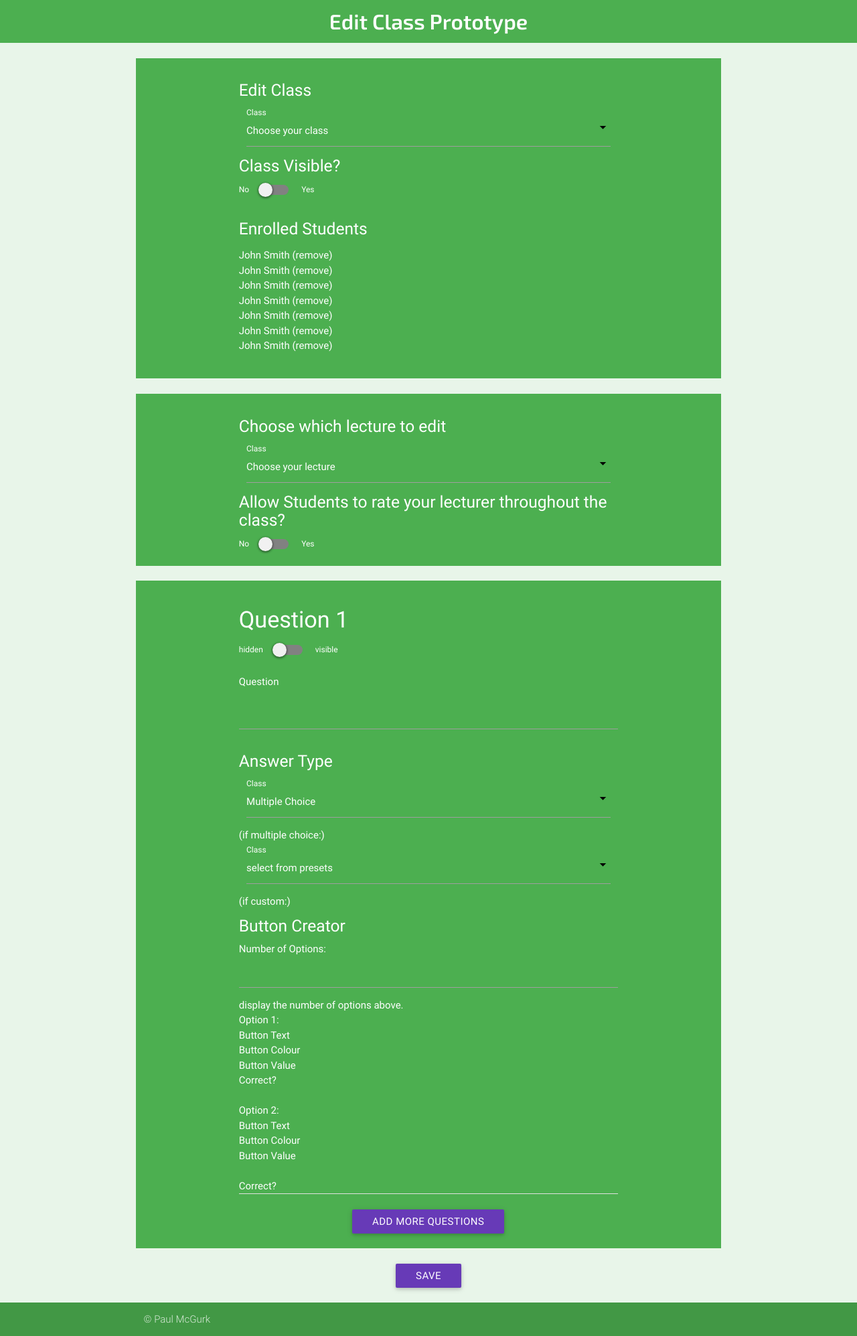
After one commit to pmcgurk/Classroom-Clicker, a PHP site: page /prototypes/editclass/index.html in a window 1280 px wide. The commit adds this page. Shown: the whole page at 67% size. Run offline with PHP 8.4, Linux system fonts and the light colour scheme; some libraries are stand-ins or nearby versions.

Commit message:
Work towards Edit Class interface.

```diff
--- a/app/css/style.css
+++ b/app/css/style.css
@@ -12,11 +12,13 @@
   .logo {
       font-family: 'Exo 2', sans-serif;
   }
+
   .welcome-text {
       display: block;
       margin-left: auto;
       margin-right: auto;
   }
+
   footer.page-footer {
       margin: 0;
   }
@@ -37,3 +39,63 @@
       <!--display: none;
       -->
   }
+
+  .card {
+      overflow: visible;
+  }
+  /* label color */
+
+  .input-field label {
+      color: #FFF;
+  }
+  /* label focus color */
+
+  .input-field input[type=text]:focus + label {
+      color: #FFF;
+  }
+  /* label underline focus color */
+
+  .input-field input[type=text]:focus {
+      border-bottom: 1px solid #FFF;
+      box-shadow: 0 1px 0 0 #FFF;
+  }
+  /* valid color */
+
+  .input-field input[type=text].valid {
+      border-bottom: 1px solid #FFF;
+      box-shadow: 0 1px 0 0 #FFF;
+  }
+  /* invalid color */
+
+  .input-field input[type=text].invalid {
+      border-bottom: 1px solid #FFF;
+      box-shadow: 0 1px 0 0 #FFF;
+  }
+  /* icon prefix focus color */
+
+  .input-field .prefix.active {
+      color: #FFF;
+  }
+
+  textarea.materialize-textarea:focus:not([readonly]) + label {
+      color: #FFF;
+  }
+
+  label {
+      color: #FFF;
+  }
+
+  .switch label input[type="checkbox"]:checked + .lever::after {
+      background-color: #673AB7;
+  }
+
+  .switch label input[type="checkbox"]:checked + .lever {
+      background-color: #673AB7;
+  }
+
+  .dropdown-content li > span {
+      font-size: 1.2rem;
+      color: #673AB7;
+      display: block;
+      padding: 1rem;
+  }
--- /dev/null
+++ b/app/prototypes/editclass/index.html
@@ -0,0 +1,260 @@
+<!DOCTYPE html>
+<html lang="en">
+
+<head>
+    <meta http-equiv="Content-Type" content="text/html; charset=UTF-8" />
+    <meta charset="UTF-8" name="theme-color" content="#43a047">
+    <meta name="viewport" content="width=device-width, initial-scale=1, maximum-scale=1.0, user-scalable=no" />
+    <meta name="mobile-web-app-capable" content="yes">
+    <meta name="apple-mobile-web-app-capable" content="yes">
+    <link href="../../css/materialize.min.css" type="text/css" rel="stylesheet" media="screen,projection" />
+    <link href="../../css/font-awesome.min.css" type="text/css" rel="stylesheet" media="screen,projection" />
+    <link href="../../css/style.css" type="text/css" rel="stylesheet" media="screen,projection" />
+    <link rel="icon" href="img/icon.png" />
+    <link rel="apple-touch-icon" href="img/icon.png" />
+    <link href='https://fonts.googleapis.com/css?family=Exo+2:600' rel='stylesheet' type='text/css'>
+    <title>Clicker</title>
+</head>
+<header>
+    <div class="navbar-fixed">
+        <nav>
+            <div class="nav-wrapper green">
+                <a class="brand-logo center">
+                    <span id="pageName" class="logo center" value="home">Edit Class Prototype</span>
+                </a>
+            </div>
+        </nav>
+    </div>
+</header>
+<main class="green lighten-5 white-text">
+    <div class="col s12 m12 l12">
+        <div class="container">
+            <div class="row">
+                <br>
+                <div class="green">
+                    <div class="container">
+                        <br>
+                        <h5>Edit Class</h5>
+                        <div id="addquestionsection">
+                            <div class="input-field col s12">
+                                <select>
+                                    <option value="" disabled selected>Choose your class</option>
+                                    <option value="1">CS408</option>
+                                    <option value="2">CS409</option>
+                                    <option value="3">CS410</option>
+                                    <option value="3">new class...</option>
+                                </select>
+                                <label>Class</label>
+                            </div>
+                        </div>
+                        <h5>Class Visible?</h5>
+                        <div class="switch">
+                            <label>
+                                No
+                                <input type="checkbox">
+                                <span class="lever"></span> Yes
+                            </label>
+                        </div>
+                        <br>
+                        <h5>Enrolled Students</h5>
+                        <ul>
+                            <li>John Smith (remove)</li>
+                            <li>John Smith (remove)</li>
+                            <li>John Smith (remove)</li>
+                            <li>John Smith (remove)</li>
+                            <li>John Smith (remove)</li>
+                            <li>John Smith (remove)</li>
+                            <li>John Smith (remove)</li>
+                        </ul>
+                        <br>
+                    </div>
+                </div>
+                <br>
+                <div class="green">
+                    <div class="container">
+                        <br>
+                        <h5>Choose which lecture to edit</h5>
+                        <div class="input-field col s12">
+                            <select>
+                                <option value="" disabled selected>Choose your lecture</option>
+                                <option value="1">Lecture 1 - 01/03/16</option>
+                                <option value="2">Lecture 2 - 08/03/16</option>
+                                <option value="3">Lecture 3 - 15/03/16</option>
+                                <option value="3">new lecture...</option>
+                            </select>
+                            <label>Class</label>
+                        </div>
+                        <br>
+                        <h5>Allow Students to rate your lecturer throughout the class? </h5>
+                        <div class="switch">
+                            <label>
+                                No
+                                <input type="checkbox">
+                                <span class="lever"></span> Yes
+                            </label>
+                        </div>
+                        <br>
+                    </div>
+
+                </div>
+                <br>
+                <div class="green">
+                    <div class="container">
+                        <div id="questions">
+                            <br>
+                            <h4>Question 1</h4>
+                            <div class="switch">
+                                <label>
+                                    hidden
+                                    <input type="checkbox">
+                                    <span class="lever"></span> visible
+                                </label>
+                            </div>
+                            <div class="row">
+                                <form class="col s12">
+                                    <div class="row">
+                                        <div class="input-field col s12">
+                                            <textarea id="textarea1" class="materialize-textarea"></textarea>
+                                            <label for="textarea1">Question</label>
+                                        </div>
+                                    </div>
+                                </form>
+                            </div>
+                            <h5>Answer Type</h5>
+                            <div class="input-field col s12">
+                                <select>
+                                    <option value="1" selected>Multiple Choice</option>
+                                    <option value="2">Input Box</option>
+                                </select>
+                                <label>Class</label>
+                            </div>
+                            (if multiple choice:)
+                            <div class="input-field col s12">
+                                <select>
+                                    <option value="0" selected disabled>select from presets</option>
+                                    <option value="1">true / false</option>
+                                    <option value="2">ABCD</option>
+                                    <option value="3">1234</option>
+                                    <option value="3">custom...</option>
+                                </select>
+                                <label>Class</label>
+                            </div>
+                            <br> (if custom:)
+                            <div class="buttonCreator">
+                                <h5>Button Creator</h5> Number of Options:
+                                <input id="optionNumber" type="text">
+                                <div class="buttonOptions">
+                                    display the number of options above.
+                                    <br>Option 1:
+                                    <br>Button Text
+                                    <br>Button Colour
+                                    <br>Button Value
+                                    <br>Correct?
+                                    <br>
+                                    <br>Option 2:
+                                    <br>Button Text
+                                    <br>Button Colour
+                                    <br>Button Value
+                                    <br>
+                                    <br>Correct?
+                                </div>
+                            </div>
+                            <div class="divider"></div>
+                            <br>
+                        </div>
+                        <div class="center-align">
+                            <a id="addQuestionForm" class="waves-effect waves-light btn deep-purple">Add More Questions</a>
+                            <br>
+                            <br>
+                        </div>
+                    </div>
+                </div>
+                <div class="center-align">
+                    <br>
+                    <a id="saveQuestions" class="waves-effect waves-light btn deep-purple">Save</a>
+                    <br>
+                    <br>
+                </div>
+
+            </div>
+        </div>
+    </div>
+</main>
+<footer class="page-footer green darken-1">
+    <div class="footer-copyright">
+        <div class="container">
+            © Paul McGurk
+        </div>
+    </div>
+</footer>
+<script src="https://code.jquery.com/jquery-2.1.1.min.js"></script>
+<script src="../../js/materialize.min.js"></script>
+<script src="https://cdnjs.cloudflare.com/ajax/libs/handlebars.js/3.0.1/handlebars.min.js"></script>
+<script src="js/js.js"></script>
+<script id="buttonTemplate" type="text/x-handlebars-template">
+    <a class='waves-effect waves-light btn {{colour}}' value='{{value}}'>{{text}}</a>
+</script>
+<script id="questionFormTemplate" type="text/x-handlebars-template">
+    <br>
+    <h4>Question {{questionnumber}}</h4>
+    <div class="switch">
+        <label>
+            hidden
+            <input type="checkbox">
+            <span class="lever"></span> visible
+        </label>
+    </div>
+    <div class="row">
+        <form class="col s12">
+            <div class="row">
+                <div class="input-field col s12">
+                    <textarea id="textarea1" class="materialize-textarea"></textarea>
+                    <label for="textarea1">Question</label>
+                </div>
+            </div>
+        </form>
+    </div>
+    <h5>Answer Type</h5>
+    <div class="input-field col s12">
+        <select>
+            <option value="1" selected>Multiple Choice</option>
+            <option value="2">Input Box</option>
+        </select>
+        <label>Class</label>
+    </div>
+    (if multiple choice:)
+    <div class="input-field col s12">
+        <select>
+            <option value="0" selected disabled>select from presets</option>
+            <option value="1">true / false</option>
+            <option value="2">ABCD</option>
+            <option value="3">1234</option>
+            <option value="3">custom...</option>
+        </select>
+        <label>Class</label>
+    </div>
+    <br> (if custom:)
+    <div class="buttonCreator">
+        <h5>Button Creator</h5> Number of Options:
+        <input id="optionNumber" type="text">
+        <div class="buttonOptions">
+            display the number of options above.
+            <br>Option 1:
+            <br>Button Text
+            <br>Button Colour
+            <br>Button Value
+            <br>Correct?
+            <br>
+            <br>Option 2:
+            <br>Button Text
+            <br>Button Colour
+            <br>Button Value
+            <br>
+            <br>Correct?
+        </div>
+    </div>
+    <div class="divider"></div>
+    <br>
+</script>
+
+</html>
```
Also changed, not shown: app/prototypes/editclass/js/js.js (added, +102 -0 lines).
